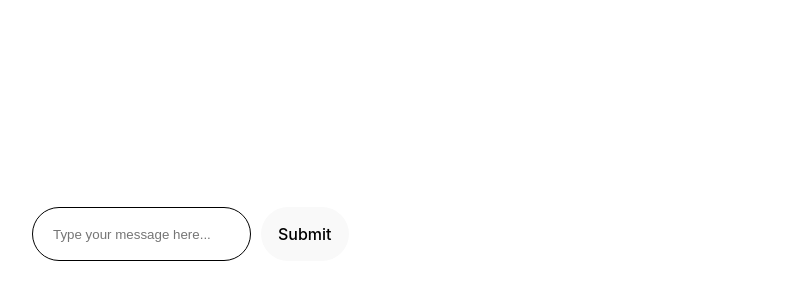
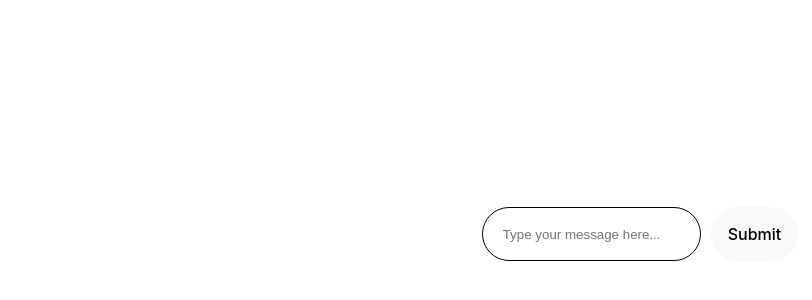
Before and after one commit to kongchenglc/OTUHealthCareH5, a React (Vite) app: page / in a window 1280 px wide. Shown: the part 176-476 px from the top of the page, without its empty margins (0-812 px from the left). Built offline with nearby package versions, Linux system fonts and the light colour scheme.

Commit message:
feat: call backend api

```diff
--- a/src/App.css
+++ b/src/App.css
@@ -1,5 +1,5 @@
 #root {
-  max-width: 1280px;
+  width: 100vw;
   margin: 0 0;
   padding: 2rem;
   text-align: center;
--- a/src/components/Chat.tsx
+++ b/src/components/Chat.tsx
@@ -78,7 +78,7 @@ export default function Chat(props: {}) {
       );
       return;
     }
-    setOutputCode(' ');
+    setOutputCode('');
     setLoading(true);
     const controller = new AbortController();
     const body: ChatBody = {
@@ -169,7 +169,7 @@ export default function Chat(props: {}) {
           w="100%"
           mx="auto"
           minH="75vh"
-          display={outputCode ? 'flex' : 'none'}
+          display={!!outputCode ? 'flex' : 'none'}
           mb={'auto'}
         >
           <Flex w="100%" align="flex-start" mb="10px">
```
Also changed, not shown: 1 other file (tests, documents, lock files or other folders).
